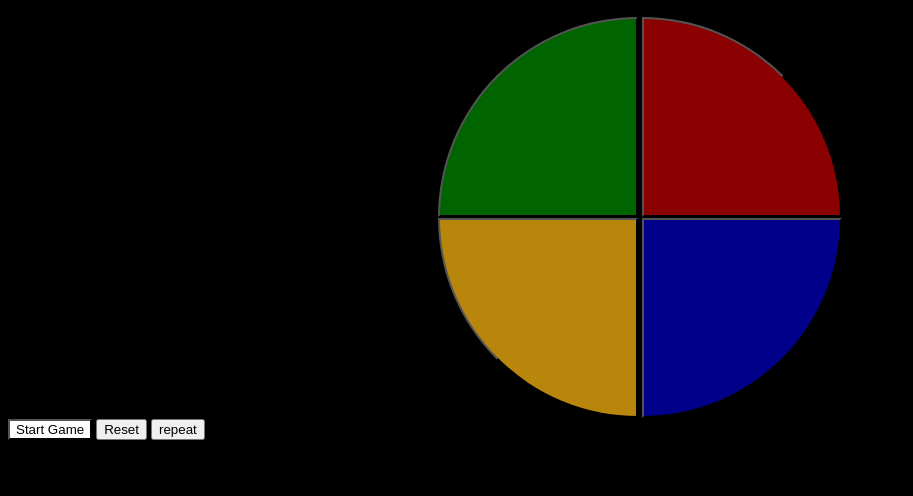
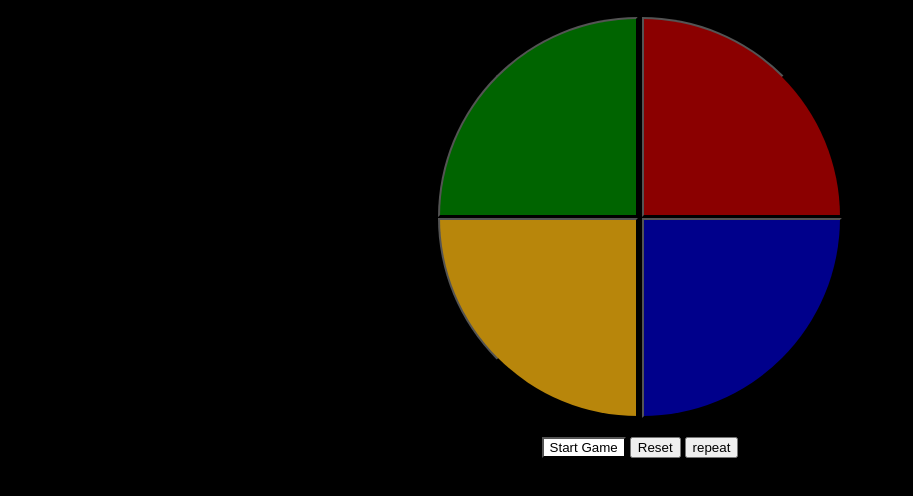
Before and after one commit to danielkamara/Simon-Game, a plain HTML site: page index.html in a window 1280 px wide. Shown: the part 96-592 px from the top of the page, without its empty margins (0-913 px from the left). Drawn offline with Linux system fonts and the light colour scheme.

Commit message:
styled the buttons to be in the middle of the page

```diff
--- a/index.html
+++ b/index.html
@@ -21,12 +21,13 @@
         </div>
       </div>
     </div>
-    <button id="button" class="startButton">Start Game</button>
-    <button id="button" class="reset">Reset</button>
-    <button id="button" class="repeat">repeat</button>
-    <div>
-      <ul id="current-pattern"></ul>
+    <br />
+    <div id="button">
+      <button class="startButton">Start Game</button>
+      <button class="reset">Reset</button>
+      <button class="repeat">repeat</button>
     </div>
   </body>
+
   <script src="app.js"></script>
 </html>
--- a/style.css
+++ b/style.css
@@ -47,3 +47,7 @@ h2 {
 .startButton {
   background-color: white;
 }
+
+#button {
+  text-align: center;
+}
```
